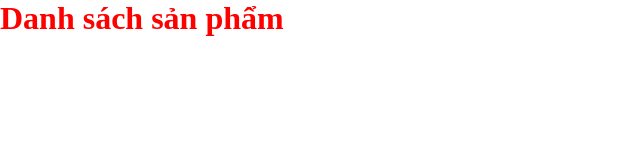
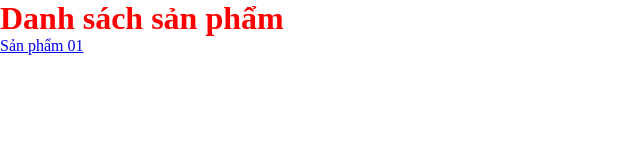
Before and after one commit to luongquanft/hoctap, a plain HTML site: page thlinkimage/index.html in a window 1280 px wide. Shown: the whole page, without its empty margins (0-640 px from the left). Drawn offline with Linux system fonts and the light colour scheme.

Commit message:
Update index.html

```diff
--- a/thlinkimage/index.html
+++ b/thlinkimage/index.html
@@ -8,5 +8,8 @@
 </head>
 <body>
 	<h1>Danh sách sản phẩm</h1>
+	<div>
+		<a href="hoctap/thlinkimage/product/p01.html" title="">Sản phẩm 01</a>
+	</div>
 </body>
 </html>
```
